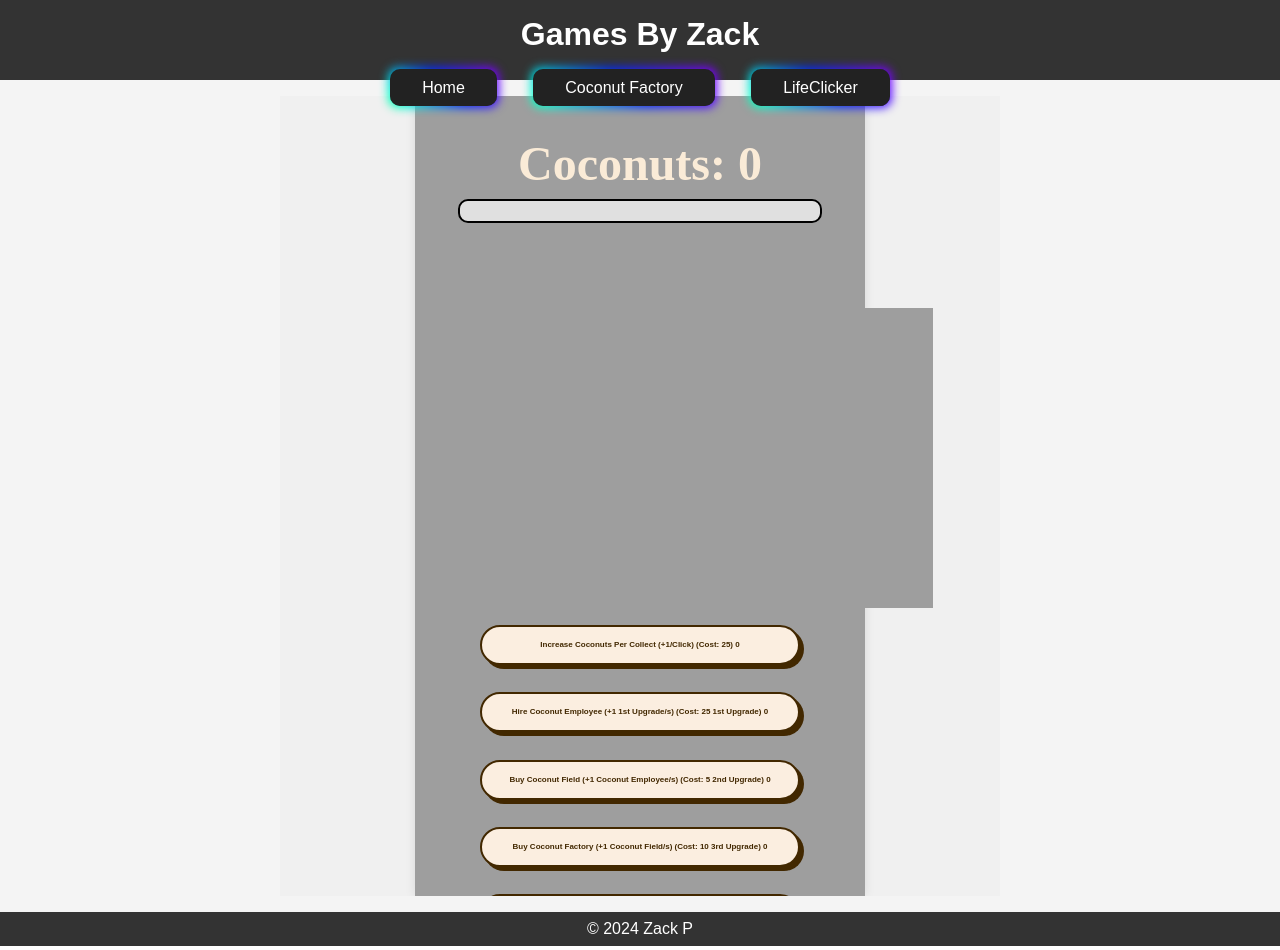
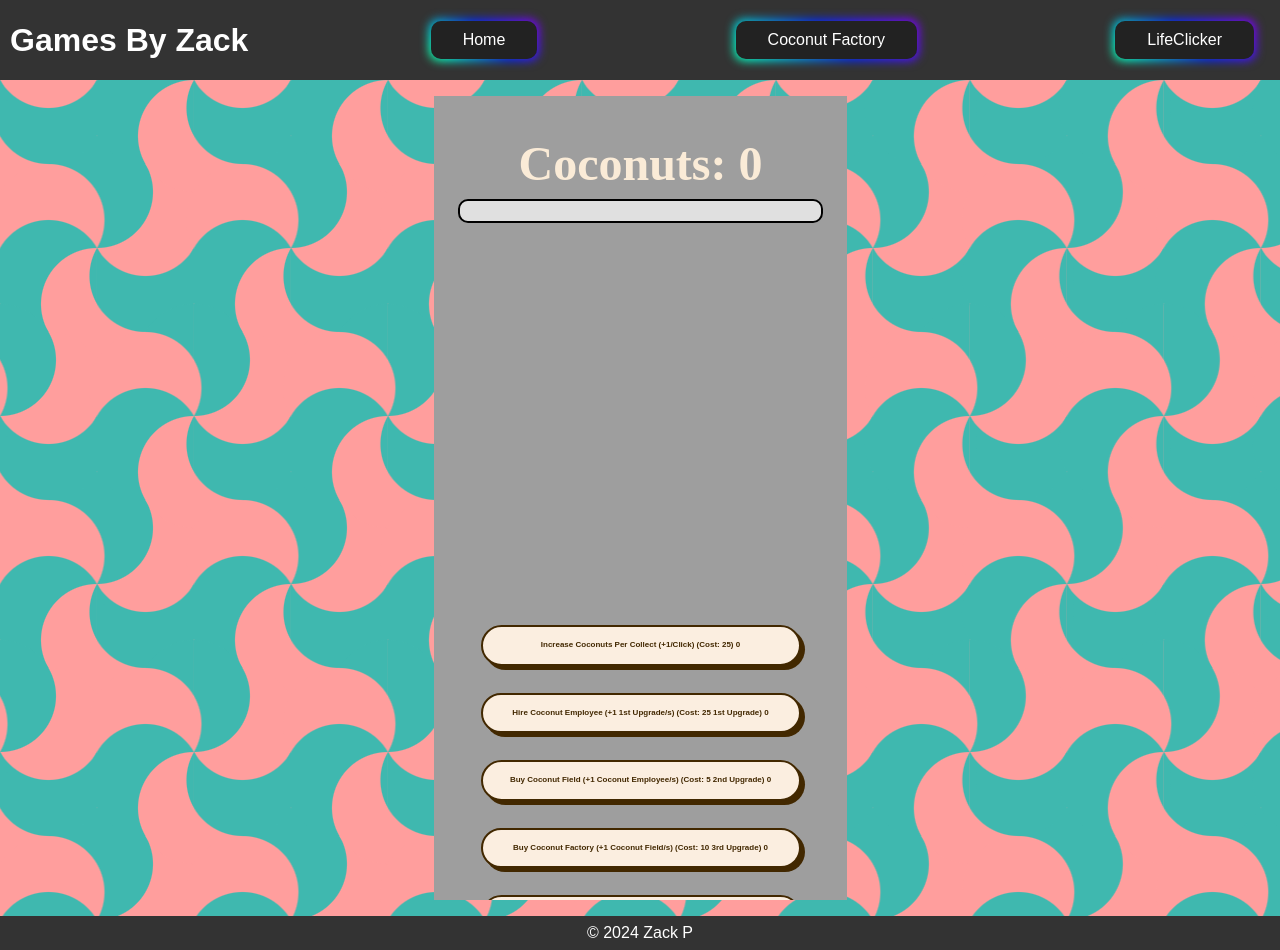
Before and after one commit to Zack280/GameWebsite, a plain HTML site: page CoconutFactory.html in a window 1280 px wide. Drawn offline with Linux system fonts and the light colour scheme.

Commit message:
New Styling

```diff
--- a/CoconutFactory.html
+++ b/CoconutFactory.html
@@ -3,20 +3,19 @@
 <head>
     <script async src="https://pagead2.googlesyndication.com/pagead/js/adsbygoogle.js?client=ca-pub-8839243677280191"
      crossorigin="anonymous"></script>
-    <meta name="google-adsense-account" content="ca-pub-8839243677280191">
     <meta charset="UTF-8">
     <meta name="viewport" content="width=device-width, initial-scale=1.0">
     <title>Zarck</title>
     <link rel="stylesheet" href="styles.css">
 </head>
 <body>
-    <header>
+    <header class="header">
         <h1>Games By Zack</h1>
         <a href="index.html" class="btn">Home</a>
         <a href="CoconutFactory.html" class="btn">Coconut Factory</a>
         <a href="LifeClicker.html" class="btn">LifeClicker</a>
     </header>
-    <main>
+    <main id="main2">
         <div class="iframe-container">
             <iframe src="games/CoconutFactory/index.html" width="720" height="1280" frameborder="0"></iframe>
         </div>
--- a/styles.css
+++ b/styles.css
@@ -14,6 +14,56 @@ body {
     margin: 0;
 }
 
+#main {
+    --s: 120px; /* control the size*/
+
+    --_g: radial-gradient(#0000 70%,#1a2030 71%);
+    background:
+      var(--_g),var(--_g) calc(var(--s)/2) calc(var(--s)/2),
+      conic-gradient(#173F5F 25%,#20639B 0 50%,#3CAEA3 0 75%,#ED553B 0);
+    background-size: var(--s) var(--s);
+}
+
+#main2 {
+    --r: 56px; /* control the size */
+    --c1: #3FB8AF /*color 1*/ 99%,#0000 101%;
+    --c2: #FF9E9D /*color 2*/ 99%,#0000 101%;
+
+    --s:calc(var(--r)*.866);  /* .866 = cos(30deg) */
+    --g0:radial-gradient(var(--r),var(--c1));
+    --g1:radial-gradient(var(--r),var(--c2));
+    --f:radial-gradient(var(--r) at calc(100% + var(--s)) 50%,var(--c1));
+    --p:radial-gradient(var(--r) at 100% 50%,var(--c2));
+    background:
+      var(--f) 0 calc(-5*var(--r)/2),
+      var(--f) calc(-2*var(--s)) calc(var(--r)/2),
+      var(--p) 0 calc(-2*var(--r)),
+      var(--g0) var(--s) calc(-5*var(--r)/2),
+      var(--g1) var(--s) calc( 5*var(--r)/2),
+      radial-gradient(var(--r) at 100% 100%,var(--c1)) 0 calc(-1*var(--r)),
+      radial-gradient(var(--r) at 0%   50% ,var(--c1)) 0 calc(-4*var(--r)),
+      var(--g1) calc(-1*var(--s)) calc(-7*var(--r)/2),
+      var(--g0) calc(-1*var(--s)) calc(-5*var(--r)/2),
+      var(--p) calc(-2*var(--s)) var(--r),
+      var(--g0) calc(-1*var(--s)) calc(var(--r)/ 2),
+      var(--g1) calc(-1*var(--s)) calc(var(--r)/-2),
+      var(--g0) 0 calc(-1*var(--r)),
+      var(--g1) var(--s) calc(var(--r)/-2),
+      var(--g0) var(--s) calc(var(--r)/ 2)
+      #FF9E9D; /*color 2 again here (yes I got lazy defining a variable ) */
+    background-size: calc(4*var(--s)) calc(6*var(--r));
+}
+
+#main3 {
+    background:
+    radial-gradient(circle at 100% 50%, transparent 20%, rgba(255, 69, 0) 21%, rgba(255, 69, 0) 34%, transparent 35%, transparent),
+    radial-gradient(circle at 0% 50%, transparent 20%, rgba(255, 69, 0) 21%, rgba(255, 69, 0) 34%, transparent 35%, transparent) 0 -50px;
+    background-color: #222236;
+  background-size:75px 100px;
+}
+
+
+
 /* Header styles */
 header {
     background-color: #333;
@@ -21,6 +71,14 @@ header {
     padding: 1rem;
     text-align: center;
     height: 5rem;
+    display: flex;
+    align-items: center; /* Vertically centers the items */
+    justify-content: space-between; /* Distributes space between items */
+    padding: 10px; /* Optional: adds some padding */
+}
+
+header h1 {
+    margin: 0; /* Removes default margin */
 }
 
 /* Main content styles */
@@ -39,15 +97,20 @@ main {
     display: flex;
     justify-content: center;
     align-items: center;
-    width: 100%;
+    width: 25.8rem;
     max-width: 100%;
+    scrollbar-width: 0;
+}
+
+.iframe-container::-webkit-scrollbar {
+    display: none; /* For Chrome, Safari, and Edge */
 }
 
 /* iFrame styles */
 iframe {
     border: none;
     max-width: 100%;
-    height: 100vh; /* Adjust as needed for the height */
+    height: 100.5vh; /* Adjust as needed for the height */
 }
 
 /* Footer styles */
```
Also changed, not shown: LifeClicker.html (+1 -2 lines), index.html (+4 -5 lines).
